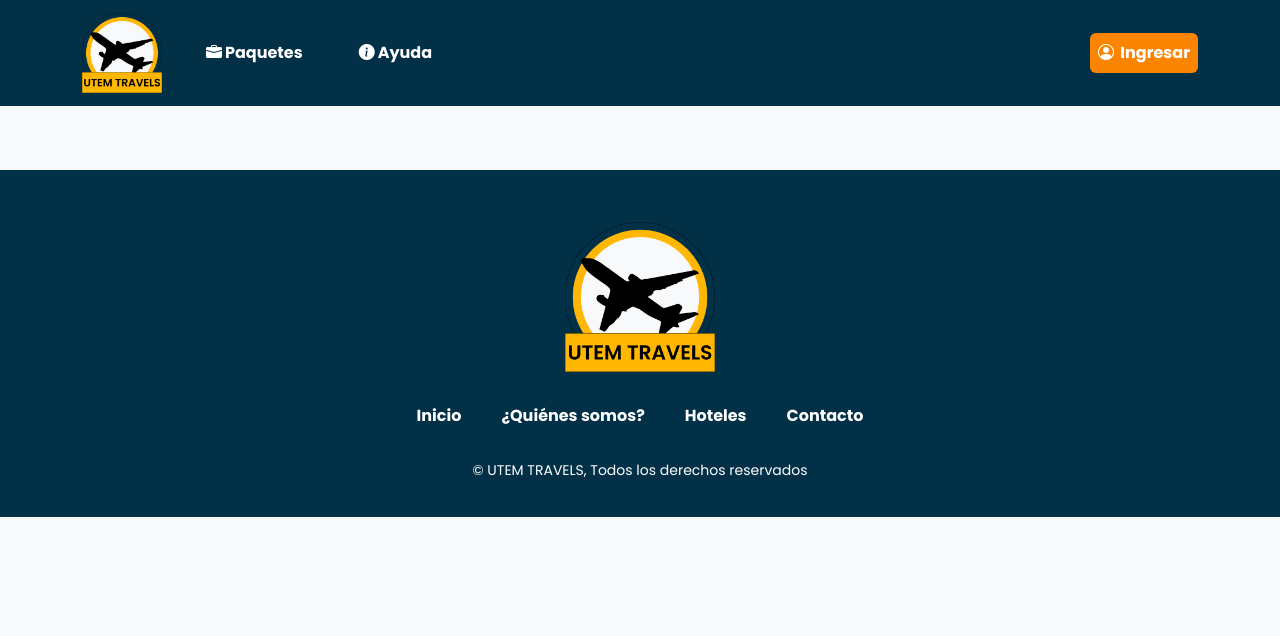
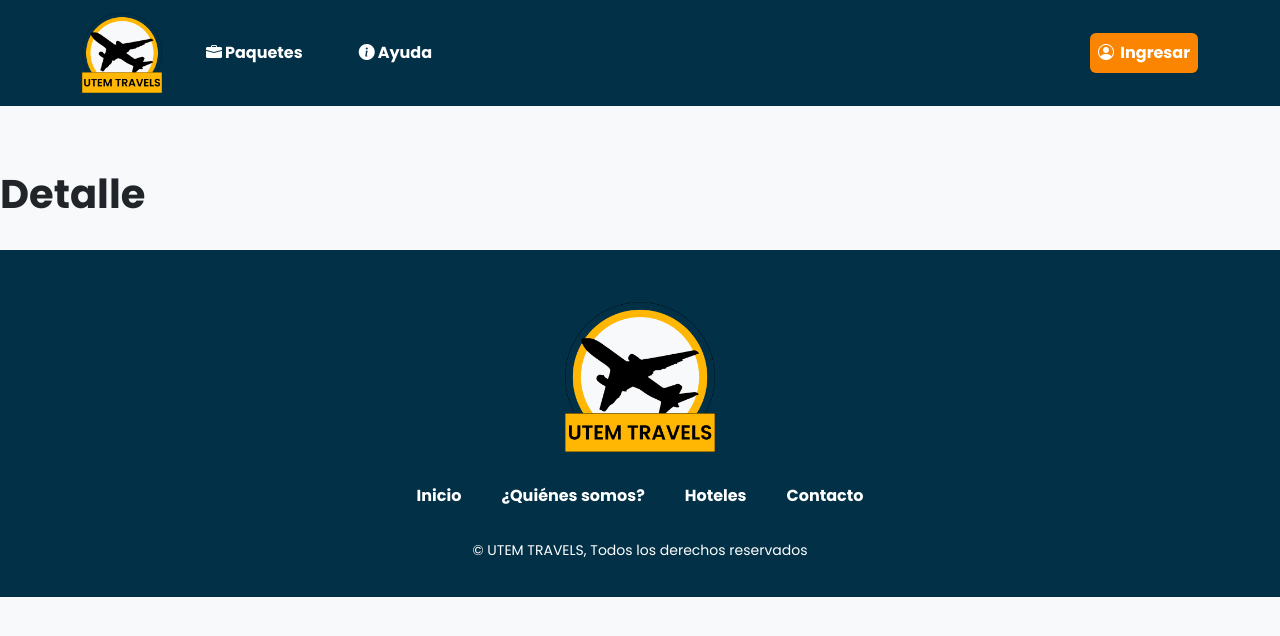
Before and after one commit to agencia-de-viajes-utem/Principal-Agencia-, a React (Vite) app: page /pag-detalle in a window 1280 px wide. Shown: the top 636 px of the page. Built offline with nearby package versions, Linux system fonts and the light colour scheme.

Commit message:
BotonElegir Manda a tercera vista

```diff
--- a/src/App.jsx
+++ b/src/App.jsx
@@ -8,6 +8,7 @@ import Footer from './components/Footer';
 import Buscador from './components/Buscador';
 import 'bootstrap/dist/css/bootstrap.min.css';
 import PagBusqueda from './components/PagBusqueda';
+import PagDetalle from './components/PagDetalle.jsx'
 
 function App() {
 
@@ -19,6 +20,7 @@ function App() {
 
         <Route path="/" element={<Buscador />} />
         <Route path="/pag-busqueda" element={<PagBusqueda />} />
+        <Route path='/pag-detalle' element={<PagDetalle/>}/>
 
       </Routes>
       <div className='container-footer'>
--- /dev/null
+++ b/src/components/PagDetalle.jsx
@@ -0,0 +1,17 @@
+import React from "react";
+
+
+const PagDetalle = (props) => {
+
+    const { location } = props;
+    const { paqueteSeleccionado } = location?.state || {};
+
+    return (
+        <div>
+            <h1>Detalle</h1>
+
+        </div>
+
+    )
+}
+export default PagDetalle;
--- a/src/components/TarjetaPaquete.jsx
+++ b/src/components/TarjetaPaquete.jsx
@@ -1,5 +1,7 @@
 import PropTypes from "prop-types";
 import { Carousel } from "react-responsive-carousel";
+import { useState, useEffect } from 'react';
+import { useNavigate } from "react-router-dom";
 import "react-responsive-carousel/lib/styles/carousel.min.css";
 import { FontAwesomeIcon } from "@fortawesome/react-fontawesome"; // Importa FontAwesome
 import {
@@ -11,6 +13,8 @@ import {
 }from "@fortawesome/free-solid-svg-icons";
 import "../styles/TarjetaPaquete.css";
 
+
+
 const serviciosIconos = {
   Restaurante: faUtensils,
   WiFi: faWifi,
@@ -21,6 +25,8 @@ const serviciosIconos = {
 const TarjetaPaquete = (props) => {
   const { paquete } = props;
   const estrellas = [];
+  const navigate = useNavigate();
+  const [paqueteSeleccionado, setpaqueteSeleccionado] = useState([""]);
 
   // Crear un array con estrellas según la cantidad proporcionada en paquete.estrellas
   // for (let i = 0; i < paquete.estrellas; i++) {
@@ -30,6 +36,10 @@ const TarjetaPaquete = (props) => {
   // }
   // const precioTotal = paquete.precioPorPersona * paquete.numeroPersonas;
 
+
+  const handleElegirClick = () => {
+    navigate("/pag-detalle", { state: { paqueteSeleccionado: paquete } });
+  };
   return (
     <div className="tarjeta-paquete">
       <div className="imagen-carrusel">
@@ -64,7 +74,7 @@ const TarjetaPaquete = (props) => {
 
     </div>
     <div className="Boton">
-      <button className="elegir-button">Elegir</button>
+      <button className="elegir-button" onClick={handleElegirClick} >Elegir</button>
     </div>
     </div>
     </div>
```
